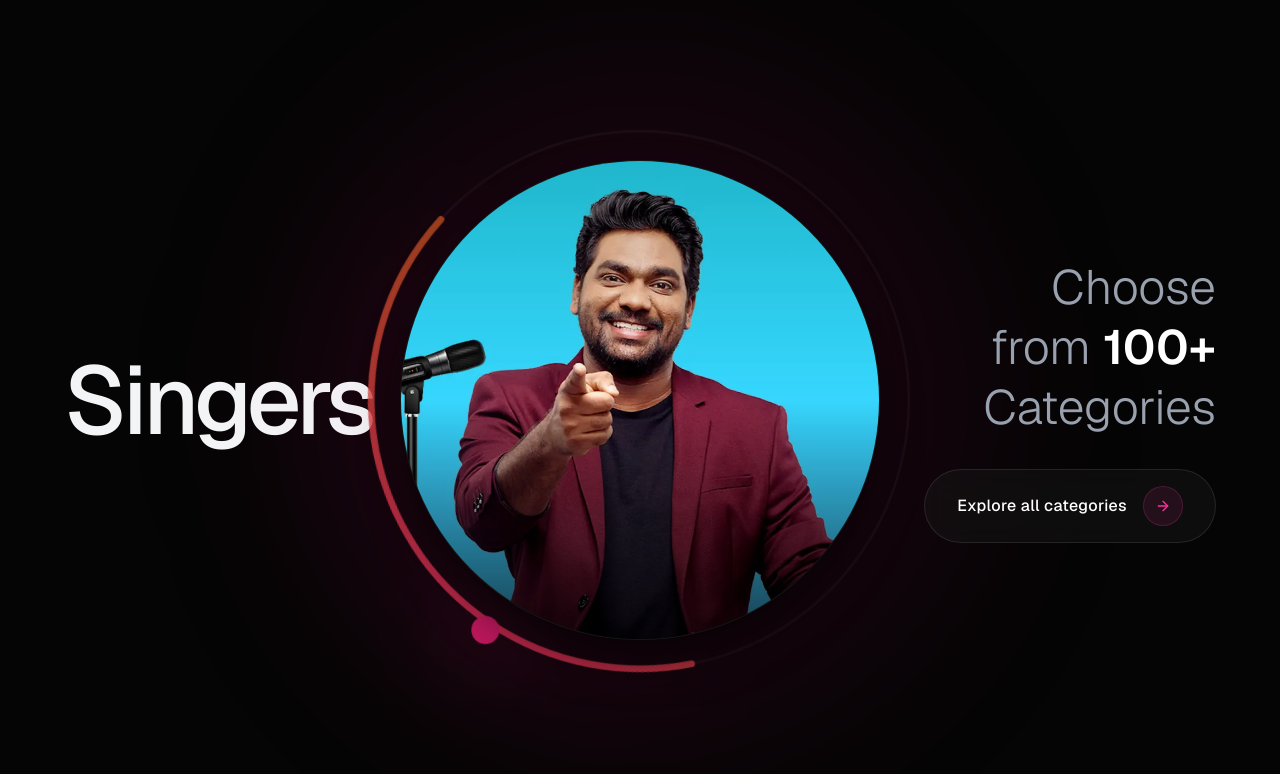
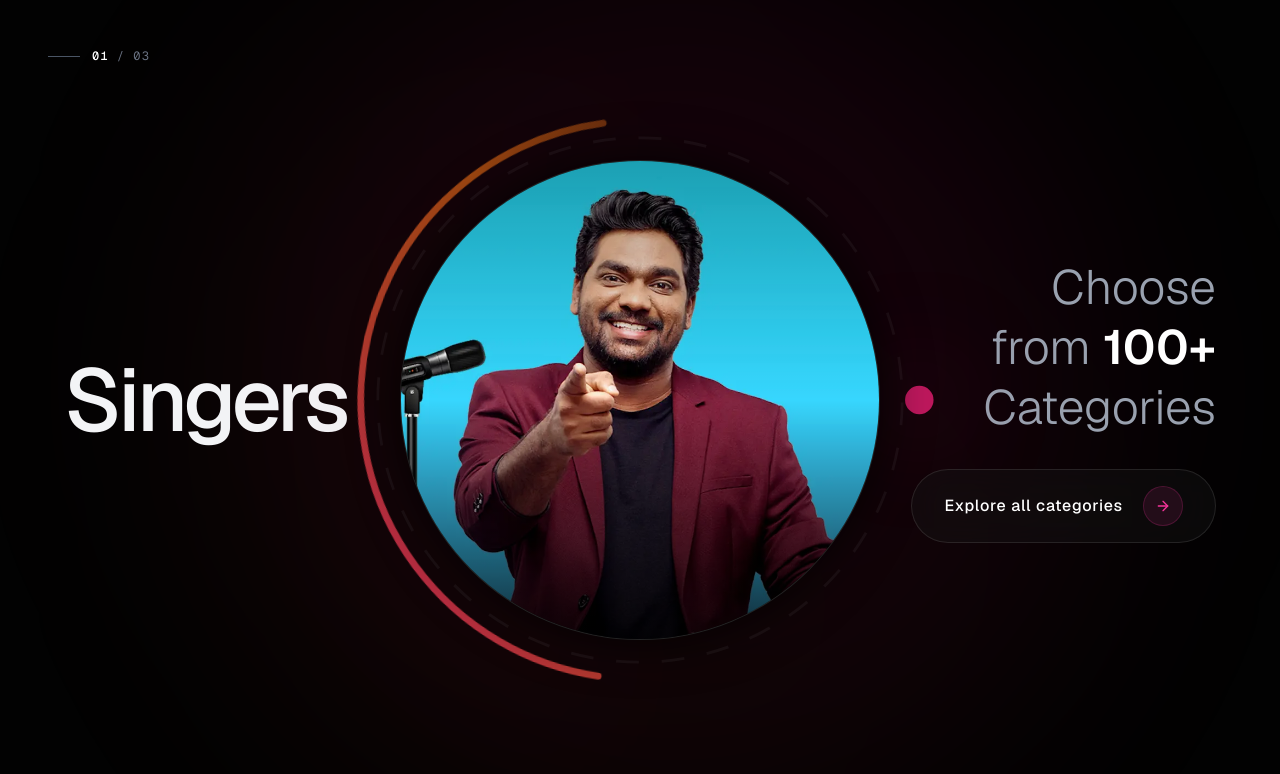
Before and after one commit to puneetshukla041/starclinch, a Next.js app: page / in a window 1280 px wide. Shown: the top 774 px of the page. Built offline with nearby package versions, Linux system fonts and the light colour scheme.

Commit message:
Update home.tsx

```diff
--- a/components/home.tsx
+++ b/components/home.tsx
@@ -2,7 +2,7 @@
 
 import { useState, useRef } from "react";
 import Image from "next/image";
-import { motion, AnimatePresence, useAnimation } from "framer-motion";
+import { motion, AnimatePresence } from "framer-motion";
 import { ArrowRight } from "lucide-react";
 
 const categories = [
@@ -11,7 +11,7 @@ const categories = [
   { id: 2, title: "Comedians", image: "/home/image3.webp" },
 ];
 
-// 1. Magnetic Hover Wrapper Component
+// 1. Magnetic Hover Component (Unchanged, already perfect)
 function MagneticWrapper({ children }: { children: React.ReactNode }) {
   const ref = useRef<HTMLDivElement>(null);
   const [position, setPosition] = useState({ x: 0, y: 0 });
@@ -33,6 +33,7 @@ function MagneticWrapper({ children }: { children: React.ReactNode }) {
       onMouseLeave={reset}
       animate={{ x: position.x, y: position.y }}
       transition={{ type: "spring", stiffness: 150, damping: 15, mass: 0.1 }}
+      className="inline-block"
     >
       {children}
     </motion.div>
@@ -40,7 +41,6 @@ function MagneticWrapper({ children }: { children: React.ReactNode }) {
 }
 
 export default function HeroCarousel() {
-  // Store both the current index and the direction we are moving
   const [[currentIndex, direction], setPage] = useState([0, 0]);
 
   const paginate = (newDirection: number) => {
@@ -50,14 +50,14 @@ export default function HeroCarousel() {
     ]);
   };
 
-  // Variants for direction-aware sliding
+  // Advanced direction-aware variants
   const imageVariants = {
     enter: (direction: number) => ({
-      x: direction > 0 ? 100 : -100,
+      x: direction > 0 ? 120 : -120,
       opacity: 0,
-      scale: 0.8,
-      rotate: direction > 0 ? 5 : -5,
-      filter: "blur(8px)",
+      scale: 0.85,
+      rotate: direction > 0 ? 8 : -8,
+      filter: "blur(12px)",
     }),
     center: {
       z: 1,
@@ -69,52 +69,65 @@ export default function HeroCarousel() {
     },
     exit: (direction: number) => ({
       z: 0,
-      x: direction < 0 ? 100 : -100,
+      x: direction < 0 ? 120 : -120,
       opacity: 0,
-      scale: 0.8,
-      rotate: direction < 0 ? 5 : -5,
-      filter: "blur(8px)",
-    }),
-  };
-
-  const textVariants = {
-    enter: (direction: number) => ({
-      y: direction > 0 ? "100%" : "-100%",
-      opacity: 0,
-    }),
-    center: { y: "0%", opacity: 1 },
-    exit: (direction: number) => ({
-      y: direction < 0 ? "100%" : "-100%",
-      opacity: 0,
+      scale: 0.85,
+      rotate: direction < 0 ? 8 : -8,
+      filter: "blur(12px)",
     }),
   };
 
   return (
-    <div className="min-h-screen bg-[#050505] text-white flex items-center justify-center overflow-hidden font-sans relative selection:bg-pink-500/30">
-      {/* Dynamic Background Glow reacting to index */}
+    <div className="min-h-screen bg-[#020202] text-white flex items-center justify-center overflow-hidden font-sans relative selection:bg-pink-500/30">
+
+      {/* Editorial Pagination Indicator */}
+      <motion.div
+        initial={{ opacity: 0, y: -20 }}
+        animate={{ opacity: 1, y: 0 }}
+        transition={{ delay: 0.5, duration: 0.8 }}
+        className="absolute top-8 left-8 md:top-12 md:left-12 flex items-center space-x-3 font-mono text-xs tracking-widest z-50 uppercase text-gray-500"
+      >
+        <span className="w-8 h-[1px] bg-gray-600 block" />
+        <div className="flex items-center space-x-2">
+          <AnimatePresence mode="popLayout">
+            <motion.span
+              key={currentIndex}
+              initial={{ y: 10, opacity: 0 }}
+              animate={{ y: 0, opacity: 1 }}
+              exit={{ y: -10, opacity: 0 }}
+              className="text-white font-medium"
+            >
+              0{currentIndex + 1}
+            </motion.span>
+          </AnimatePresence>
+          <span>/</span>
+          <span>0{categories.length}</span>
+        </div>
+      </motion.div>
+
+      {/* Dynamic Background Mesh Glow */}
       <motion.div
         key={`glow-${currentIndex}`}
-        initial={{ opacity: 0.5, scale: 0.8 }}
+        initial={{ opacity: 0, scale: 0.8 }}
         animate={{ opacity: 1, scale: 1 }}
-        transition={{ duration: 1.5, ease: "easeOut" }}
-        className="absolute top-1/2 left-1/2 -translate-x-1/2 -translate-y-1/2 w-[50vw] h-[50vw] bg-pink-600/10 rounded-full blur-[100px] pointer-events-none"
+        transition={{ duration: 2, ease: "easeOut" }}
+        className="absolute top-1/2 left-1/2 -translate-x-1/2 -translate-y-1/2 w-[70vw] h-[70vw] bg-gradient-to-tr from-orange-600/5 to-pink-600/10 rounded-full blur-[120px] pointer-events-none"
       />
 
       <div className="container mx-auto px-6 lg:px-16 flex flex-col md:flex-row items-center justify-between w-full relative z-10 gap-12 md:gap-0">
 
         {/* Left Side: Masked Animated Text */}
         <div className="w-full md:w-1/3 flex justify-center md:justify-start order-2 md:order-1">
-          <div className="h-[80px] md:h-[120px] overflow-hidden relative flex items-center w-full justify-center md:justify-start">
+          <div className="h-[80px] md:h-[130px] overflow-hidden relative flex items-center w-full justify-center md:justify-start">
             <AnimatePresence mode="popLayout" custom={direction}>
               <motion.h1
                 key={currentIndex}
                 custom={direction}
-                variants={textVariants}
-                initial="enter"
-                animate="center"
-                exit="exit"
-                transition={{ duration: 0.7, ease: [0.16, 1, 0.3, 1] }}
-                className="text-5xl sm:text-6xl md:text-8xl font-medium tracking-tighter absolute text-gray-100"
+                initial={{ y: "100%", opacity: 0, rotateX: -30 }}
+                animate={{ y: "0%", opacity: 1, rotateX: 0 }}
+                exit={{ y: "-100%", opacity: 0, rotateX: 30 }}
+                transition={{ duration: 0.85, ease: [0.16, 1, 0.3, 1] }}
+                className="text-5xl sm:text-6xl md:text-[5.5rem] font-medium tracking-tighter absolute text-gray-100 origin-bottom"
               >
                 {categories[currentIndex].title}
               </motion.h1>
@@ -122,48 +135,56 @@ export default function HeroCarousel() {
           </div>
         </div>
 
-        {/* Center: Interactive Swipable Carousel */}
-        <div className="relative w-[280px] h-[280px] sm:w-[350px] sm:h-[350px] lg:w-[480px] lg:h-[480px] flex-shrink-0 order-1 md:order-2">
-
-          {/* Ambient + Snapping Ring */}
+        {/* Center: Premium Carousel */}
+        <motion.div
+          initial={{ opacity: 0, scale: 0.9 }}
+          animate={{ opacity: 1, scale: 1 }}
+          transition={{ duration: 1, ease: "easeOut" }}
+          className="relative w-[280px] h-[280px] sm:w-[350px] sm:h-[350px] lg:w-[480px] lg:h-[480px] flex-shrink-0 order-1 md:order-2"
+        >
+          {/* Dual-Axis SVG Ring System */}
           <motion.div
-            animate={{
-              rotate: currentIndex * 120, // Snaps to position
-            }}
-            transition={{ type: "spring", stiffness: 40, damping: 12 }}
-            className="absolute inset-[-20px] sm:inset-[-30px] lg:inset-[-40px]"
+            animate={{ rotate: currentIndex * 120 }}
+            transition={{ type: "spring", stiffness: 45, damping: 14 }}
+            className="absolute inset-[-25px] sm:inset-[-35px] lg:inset-[-45px]"
           >
-            {/* The infinite slow spin applied to the SVG itself */}
-            <motion.svg
-              animate={{ rotate: 360 }}
-              transition={{ repeat: Infinity, duration: 25, ease: "linear" }}
-              className="w-full h-full origin-center"
-              viewBox="0 0 100 100"
-              overflow="visible"
-            >
+            <svg className="w-full h-full origin-center" viewBox="0 0 100 100" overflow="visible">
               <defs>
                 <linearGradient id="ringGradient" x1="0%" y1="0%" x2="100%" y2="100%">
                   <stop offset="0%" stopColor="#f97316" stopOpacity="0" />
-                  <stop offset="30%" stopColor="#f97316" stopOpacity="0.5" />
+                  <stop offset="50%" stopColor="#f97316" stopOpacity="0.6" />
                   <stop offset="100%" stopColor="#be185d" stopOpacity="1" />
                 </linearGradient>
               </defs>
-              <circle cx="50" cy="50" r="48" fill="none" stroke="rgba(255,255,255,0.03)" strokeWidth="0.5" />
-              <circle
-                cx="50" cy="50" r="48"
+
+              {/* Inner Track (Counter-Clockwise Spin) */}
+              <motion.circle
+                cx="50" cy="50" r="46" fill="none" stroke="rgba(255,255,255,0.05)" strokeWidth="0.5" strokeDasharray="4 4"
+                animate={{ rotate: -360 }}
+                transition={{ repeat: Infinity, duration: 40, ease: "linear" }}
+                className="origin-center"
+              />
+
+              {/* Main Glowing Track (Clockwise Spin) */}
+              <motion.circle
+                cx="50" cy="50" r="49"
                 fill="none"
                 stroke="url(#ringGradient)"
                 strokeWidth="1.2"
                 strokeLinecap="round"
-                strokeDasharray="120 220"
-                className="drop-shadow-[0_0_12px_rgba(190,24,93,0.6)]"
+                strokeDasharray="140 200"
+                animate={{ rotate: 360 }}
+                transition={{ repeat: Infinity, duration: 20, ease: "linear" }}
+                className="drop-shadow-[0_0_12px_rgba(190,24,93,0.5)] origin-center"
               />
-              <circle cx="85" cy="85" r="2.5" fill="#be185d" className="drop-shadow-[0_0_8px_#be185d]" />
-            </motion.svg>
+
+              {/* Orbital Dot */}
+              <circle cx="99" cy="50" r="2.5" fill="#be185d" className="drop-shadow-[0_0_10px_#be185d]" />
+            </svg>
           </motion.div>
 
           {/* Draggable Image Container */}
-          <div className="relative w-full h-full rounded-full overflow-hidden border border-white/5 shadow-2xl shadow-black/80 bg-neutral-950 cursor-grab active:cursor-grabbing">
+          <div className="relative w-full h-full rounded-full overflow-hidden border border-white/10 shadow-[0_0_50px_rgba(0,0,0,0.8)] bg-neutral-950 cursor-grab active:cursor-grabbing">
             <AnimatePresence initial={false} custom={direction} mode="popLayout">
               <motion.div
                 key={currentIndex}
@@ -172,14 +193,14 @@ export default function HeroCarousel() {
                 initial="enter"
                 animate="center"
                 exit="exit"
-                transition={{ duration: 0.6, ease: [0.25, 1, 0.5, 1] }}
+                transition={{ duration: 0.7, ease: [0.25, 1, 0.5, 1] }}
                 drag="x"
                 dragConstraints={{ left: 0, right: 0 }}
-                dragElastic={1}
+                dragElastic={0.8}
                 onDragEnd={(e, { offset, velocity }) => {
                   const swipe = Math.abs(offset.x) * velocity.x;
-                  if (swipe < -10000) paginate(1); // Swiped left
-                  else if (swipe > 10000) paginate(-1); // Swiped right
+                  if (swipe < -8000) paginate(1);
+                  else if (swipe > 8000) paginate(-1);
                 }}
                 className="absolute inset-0 w-full h-full"
               >
@@ -188,41 +209,45 @@ export default function HeroCarousel() {
                   alt={categories[currentIndex].title}
                   fill
                   priority
-                  draggable={false} // Prevent default browser image drag
-                  className="object-cover transform transition-transform duration-[2000ms] hover:scale-110"
+                  draggable={false}
+                  className="object-cover transform transition-transform duration-[2000ms] hover:scale-105"
                   sizes="(max-width: 768px) 280px, (max-width: 1024px) 350px, 480px"
                 />
-                <div className="absolute inset-0 bg-gradient-to-t from-black/70 via-black/0 to-black/20 pointer-events-none" />
+                <div className="absolute inset-0 bg-gradient-to-t from-black/80 via-black/0 to-black/30 pointer-events-none" />
               </motion.div>
             </AnimatePresence>
           </div>
-        </div>
+        </motion.div>
 
         {/* Right Side: Static Info & Magnetic Call to Action */}
-        <div className="w-full md:w-1/3 flex flex-col items-center md:items-end text-center md:text-right space-y-8 order-3">
+        <motion.div
+          initial={{ opacity: 0, x: 30 }}
+          animate={{ opacity: 1, x: 0 }}
+          transition={{ delay: 0.2, duration: 0.8, ease: "easeOut" }}
+          className="w-full md:w-1/3 flex flex-col items-center md:items-end text-center md:text-right space-y-8 order-3"
+        >
           <h2 className="text-3xl sm:text-4xl lg:text-5xl font-light text-gray-400 leading-tight">
             Choose <br className="hidden md:block" />
             from <span className="font-semibold text-white">100+</span> <br className="hidden md:block" />
             Categories
           </h2>
 
-          {/* Magnetic Button Application */}
           <MagneticWrapper>
+            {/* Added cursor-pointer and active:scale-95 for premium tactile feel */}
             <button
               onClick={() => paginate(1)}
-              className="group relative flex items-center space-x-4 text-sm md:text-base font-medium text-white bg-neutral-900/50 hover:bg-neutral-800/80 border border-white/10 px-8 py-4 rounded-full backdrop-blur-md transition-colors duration-500 overflow-hidden"
+              className="cursor-pointer group relative flex items-center space-x-5 text-sm md:text-base font-medium text-white bg-neutral-900/40 hover:bg-neutral-800/60 border border-white/10 px-8 py-4 rounded-full backdrop-blur-xl transition-all duration-300 overflow-hidden active:scale-95"
             >
-              {/* Button Hover Glow Effect */}
               <div className="absolute inset-0 w-full h-full bg-gradient-to-r from-transparent via-white/5 to-transparent -translate-x-full group-hover:animate-[shimmer_1.5s_infinite]" />
 
-              <span className="relative z-10 tracking-wide">Explore all categories</span>
+              <span className="relative z-10 tracking-wider">Explore all categories</span>
 
-              <span className="relative z-10 flex items-center justify-center w-10 h-10 rounded-full bg-pink-500/10 border border-pink-500/20 text-pink-500 group-hover:bg-pink-500 group-hover:text-white transition-all duration-300 shadow-[0_0_15px_rgba(249,115,22,0)] group-hover:shadow-[0_0_20px_rgba(236,72,153,0.4)]">
-                <ArrowRight className="w-4 h-4 transform group-hover:rotate-[-45deg] transition-transform duration-300" />
+              <span className="relative z-10 flex items-center justify-center w-10 h-10 rounded-full bg-pink-500/10 border border-pink-500/20 text-pink-500 group-hover:bg-pink-500 group-hover:text-white transition-all duration-300 shadow-[0_0_15px_rgba(249,115,22,0)] group-hover:shadow-[0_0_25px_rgba(236,72,153,0.5)]">
+                <ArrowRight className="w-4 h-4 transform group-hover:translate-x-0.5 group-hover:-rotate-45 transition-transform duration-300" />
               </span>
             </button>
           </MagneticWrapper>
-        </div>
+        </motion.div>
 
       </div>
     </div>
```
